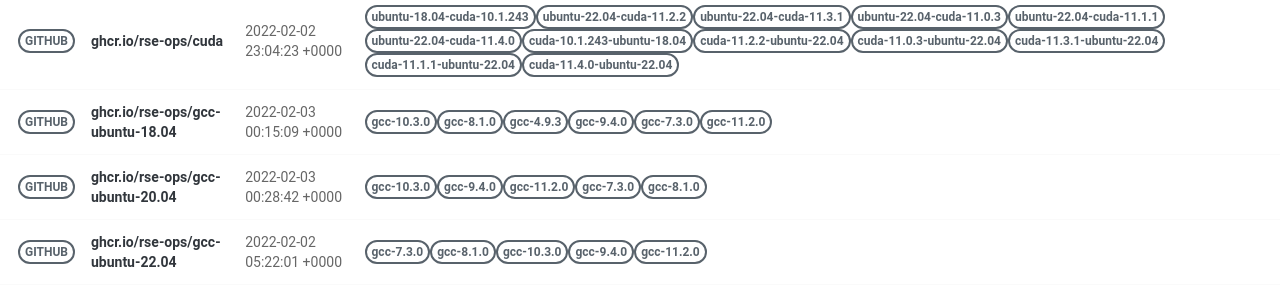
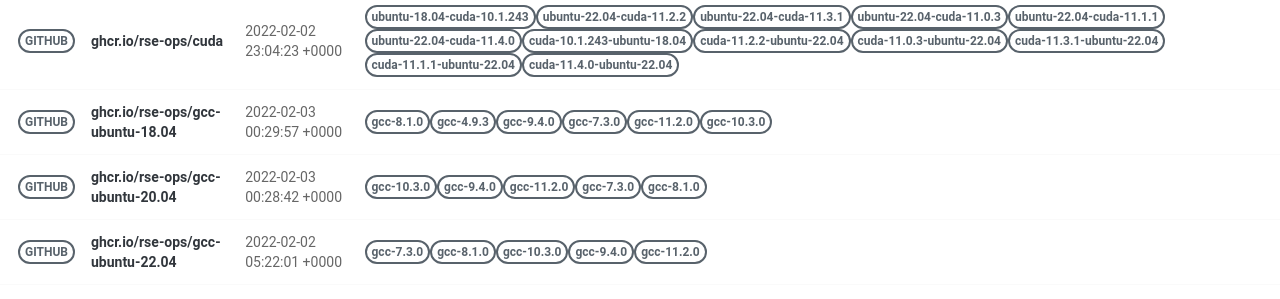
Before and after one commit to rse-ops/docker-images, a Jekyll site: the page built from pages/index.md, in a window 1280 px wide. Shown: the part 502-801 px from the top of the page. Built offline with Jekyll 4.4.1, drawn with Linux system fonts in a browser that asks for light colours; nearby versions of some CDN libraries.

Commit message:
Automated push to update library 2022-02-03

```diff
--- a/_library/ghcr.io-rse-ops-gcc-ubuntu-18.04.md
+++ b/_library/ghcr.io-rse-ops-gcc-ubuntu-18.04.md
@@ -1,14 +1,11 @@
 ---
 layout: container
 name: ghcr.io/rse-ops/gcc-ubuntu-18.04
-updated_at: 2022-02-03 00:15:09.702370
+updated_at: 2022-02-03 00:29:57.562954
 
 
 container_url: https://github.com/orgs/rse-ops/packages/container/package/gcc-ubuntu-18.04
 versions:
- - tag: gcc-10.3.0
-   dockerfile: https://github.com/rse-ops/docker-images/blob/main/ubuntu/gcc/Dockerfile
-   manifest: https://crane.ggcr.dev/manifest/ghcr.io/rse-ops/gcc-ubuntu-18.04:gcc-10.3.0
  - tag: gcc-8.1.0
    dockerfile: https://github.com/rse-ops/docker-images/blob/main/ubuntu/gcc/Dockerfile
    manifest: https://crane.ggcr.dev/manifest/ghcr.io/rse-ops/gcc-ubuntu-18.04:gcc-8.1.0
```
Also changed, not shown: other parts of _library/ghcr.io-rse-ops-gcc-ubuntu-18.04.md (+3 -0 lines).
